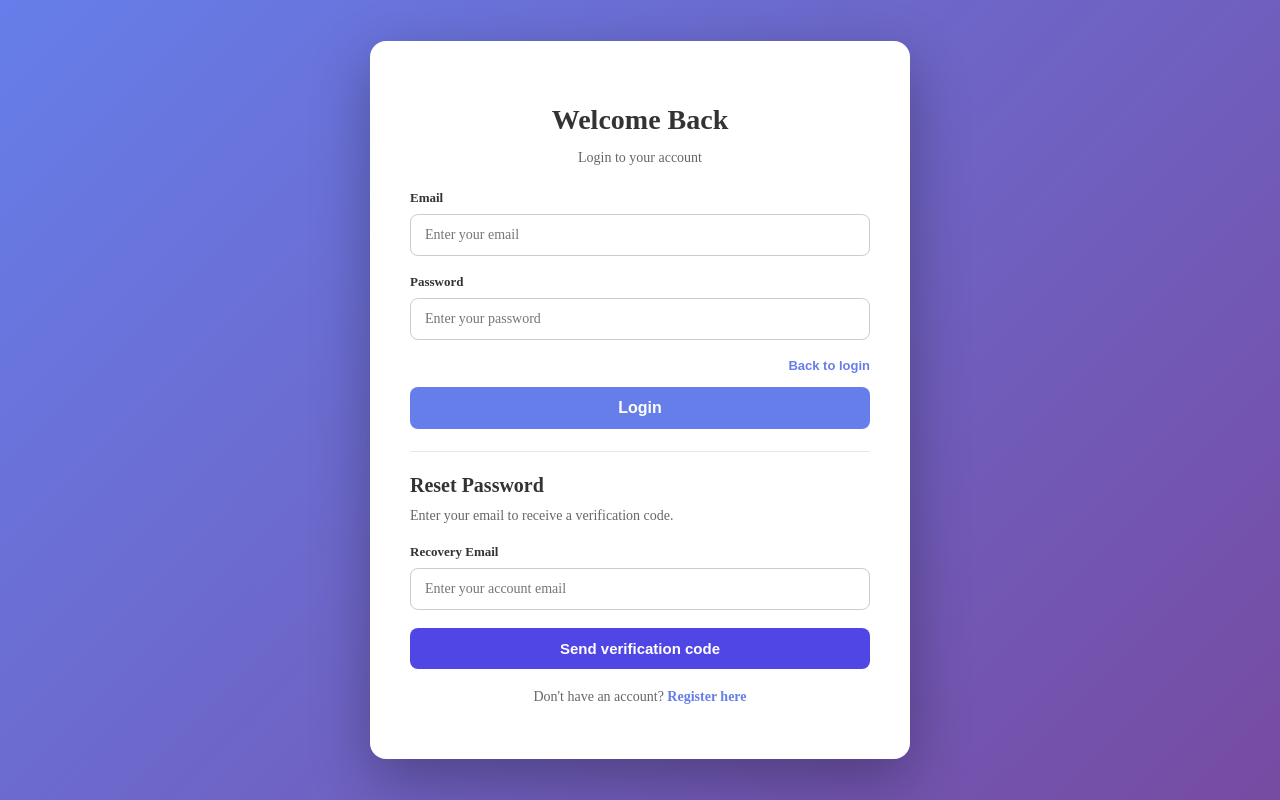
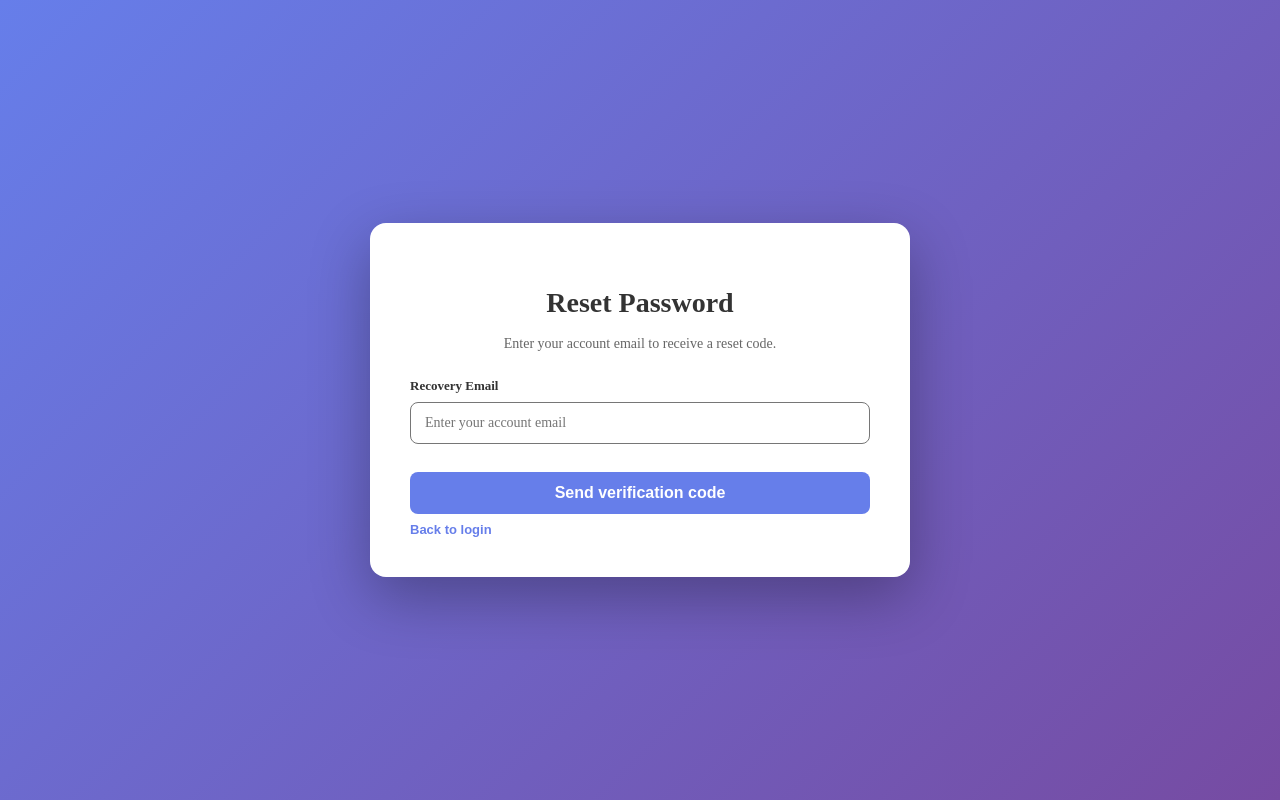
Before and after one commit to patoliyap163-web/Full_Stack_Project, a React (Vite) app: page /login in a window 1280 px wide. Both pictures are taken after a click on the button "Forgot password?". Built offline with nearby package versions, Linux system fonts and the light colour scheme.

Commit message:
polished password change flow and final frontend

```diff
--- a/src/pages/Login.jsx
+++ b/src/pages/Login.jsx
@@ -16,6 +16,7 @@ function Login() {
   });
   const [error, setError] = useState("");
   const [loading, setLoading] = useState(false);
+  const [loginMessage, setLoginMessage] = useState("");
 
   const [showForgotPassword, setShowForgotPassword] = useState(false);
   const [forgotStep, setForgotStep] = useState("request");
@@ -35,31 +36,45 @@ function Login() {
     }
   }, []);
 
-  const resetForgotPasswordState = ({ preserveMessage = false } = {}) => {
+  useEffect(() => {
+    if (!loginMessage) {
+      return undefined;
+    }
+
+    const timer = window.setTimeout(() => {
+      setLoginMessage("");
+    }, 4000);
+
+    return () => window.clearTimeout(timer);
+  }, [loginMessage]);
+
+  const resetForgotPasswordState = () => {
     setForgotStep("request");
     setForgotEmail("");
     setBackendCode("");
     setEnteredCode("");
     setNewPassword("");
     setConfirmPassword("");
-    if (!preserveMessage) {
     setForgotMessage("");
-    }
     setForgotError("");
     setForgotLoading(false);
   };
 
-  const toggleForgotPassword = () => {
-    const nextVisible = !showForgotPassword;
-    setShowForgotPassword(nextVisible);
-
-    if (!nextVisible) {
-      resetForgotPasswordState();
-    } else {
+  const openForgotPassword = () => {
+    setShowForgotPassword(true);
     setForgotEmail(formData.email || "");
+    setForgotStep("request");
     setForgotMessage("");
     setForgotError("");
-    }
+    setBackendCode("");
+    setEnteredCode("");
+    setNewPassword("");
+    setConfirmPassword("");
+  };
+
+  const closeForgotPassword = () => {
+    setShowForgotPassword(false);
+    resetForgotPasswordState();
   };
 
   const handleChange = (e) => {
@@ -78,6 +93,7 @@ function Login() {
 
     setLoading(true);
     setError("");
+    setLoginMessage("");
 
     try {
       const response = await loginUser(formData.email, formData.password);
@@ -98,7 +114,6 @@ function Login() {
       };
 
       window.dispatchEvent(new Event("userChanged"));
-
       setLoading(false);
 
       if (user.role === "admin") {
@@ -134,7 +149,7 @@ function Login() {
 
       setBackendCode(String(resolvedCode));
       setForgotStep("verify");
-      setForgotMessage(response.message || "Verification code sent to your email.");
+      setForgotMessage("Code verified. Check your email for the reset code.");
     } catch (err) {
       setForgotError(err.message || "Failed to send reset code.");
     } finally {
@@ -175,21 +190,20 @@ function Login() {
     setForgotMessage("");
 
     try {
-      const response = await resetPassword(
+      await resetPassword(
         forgotEmail.trim(),
         enteredCode.trim(),
         newPassword
       );
 
-      setForgotMessage(response.message || "Password updated successfully. Please log in.");
-      setShowForgotPassword(false);
-      resetForgotPasswordState({ preserveMessage: true });
+      closeForgotPassword();
       setFormData((prev) => ({
         ...prev,
         email: forgotEmail.trim(),
         password: ""
       }));
       setError("");
+      setLoginMessage("Password changed");
     } catch (err) {
       setForgotError(err.message || "Failed to reset password.");
     } finally {
@@ -199,12 +213,13 @@ function Login() {
 
   return (
     <div style={styles.container}>
+      {!showForgotPassword ? (
         <div style={styles.card}>
           <h2 style={styles.title}>Welcome Back</h2>
           <p style={styles.subtitle}>Login to your account</p>
 
           {error && <p style={styles.error}>{error}</p>}
-        {forgotMessage && !showForgotPassword && <p style={styles.success}>{forgotMessage}</p>}
+          {loginMessage && <p style={styles.success}>{loginMessage}</p>}
 
           <form onSubmit={handleSubmit}>
             <div style={styles.formGroup}>
@@ -236,10 +251,10 @@ function Login() {
             <div style={styles.helperRow}>
               <button
                 type="button"
-              onClick={toggleForgotPassword}
+                onClick={openForgotPassword}
                 style={styles.textButton}
               >
-              {showForgotPassword ? "Back to login" : "Forgot password?"}
+                Forgot password?
               </button>
             </div>
 
@@ -248,17 +263,21 @@ function Login() {
             </button>
           </form>
 
-        {showForgotPassword && (
-          <div style={styles.forgotPanel}>
-            <h3 style={styles.panelTitle}>Reset Password</h3>
-            <p style={styles.panelText}>
+          <p style={styles.registerLink}>
+            Don't have an account? <a href="/register" style={styles.link}>Register here</a>
+          </p>
+        </div>
+      ) : (
+        <div style={styles.card}>
+          <h2 style={styles.title}>Reset Password</h2>
+          <p style={styles.subtitle}>
             {forgotStep === "request"
-                ? "Enter your email to receive a verification code."
-                : "Enter the email code and choose a new password."}
+              ? "Enter your account email to receive a reset code."
+              : "Enter the code from your email and set a new password."}
           </p>
 
           {forgotError && <p style={styles.error}>{forgotError}</p>}
-            {forgotMessage && showForgotPassword && <p style={styles.success}>{forgotMessage}</p>}
+          {forgotMessage && <p style={styles.success}>{forgotMessage}</p>}
 
           {forgotStep === "request" ? (
             <form onSubmit={handleForgotPasswordRequest}>
@@ -267,14 +286,19 @@ function Login() {
                 <input
                   type="email"
                   value={forgotEmail}
-                    onChange={(e) => setForgotEmail(e.target.value)}
+                  onChange={(e) => {
+                    setForgotEmail(e.target.value);
+                    if (forgotError) {
+                      setForgotError("");
+                    }
+                  }}
                   placeholder="Enter your account email"
                   style={styles.input}
                   required
                 />
               </div>
 
-                <button type="submit" style={styles.secondaryButton} disabled={forgotLoading}>
+              <button type="submit" style={styles.button} disabled={forgotLoading}>
                 {forgotLoading ? "Sending code..." : "Send verification code"}
               </button>
             </form>
@@ -285,7 +309,12 @@ function Login() {
                 <input
                   type="text"
                   value={enteredCode}
-                    onChange={(e) => setEnteredCode(e.target.value)}
+                  onChange={(e) => {
+                    setEnteredCode(e.target.value);
+                    if (forgotError) {
+                      setForgotError("");
+                    }
+                  }}
                   placeholder="Enter the code from email"
                   style={styles.input}
                   required
@@ -297,7 +326,12 @@ function Login() {
                 <input
                   type="password"
                   value={newPassword}
-                    onChange={(e) => setNewPassword(e.target.value)}
+                  onChange={(e) => {
+                    setNewPassword(e.target.value);
+                    if (forgotError) {
+                      setForgotError("");
+                    }
+                  }}
                   placeholder="Enter new password"
                   style={styles.input}
                   required
@@ -309,25 +343,35 @@ function Login() {
                 <input
                   type="password"
                   value={confirmPassword}
-                    onChange={(e) => setConfirmPassword(e.target.value)}
+                  onChange={(e) => {
+                    setConfirmPassword(e.target.value);
+                    if (forgotError) {
+                      setForgotError("");
+                    }
+                  }}
                   placeholder="Confirm new password"
                   style={styles.input}
                   required
                 />
               </div>
 
-                <button type="submit" style={styles.secondaryButton} disabled={forgotLoading}>
-                  {forgotLoading ? "Updating password..." : "Reset password"}
+              <button type="submit" style={styles.button} disabled={forgotLoading}>
+                {forgotLoading ? "Updating password..." : "Change password"}
               </button>
             </form>
           )}
+
+          <div style={styles.helperRow}>
+            <button
+              type="button"
+              onClick={closeForgotPassword}
+              style={styles.textButton}
+            >
+              Back to login
+            </button>
+          </div>
         </div>
       )}
-
-        <p style={styles.registerLink}>
-          Don't have an account? <a href="/register" style={styles.link}>Register here</a>
-        </p>
-      </div>
     </div>
   );
 }
@@ -368,7 +412,8 @@ const styles = {
     textAlign: "center",
     color: "#666",
     marginBottom: "24px",
-    fontSize: "14px"
+    fontSize: "14px",
+    lineHeight: "1.5"
   },
   formGroup: {
     marginBottom: "18px",
@@ -410,8 +455,9 @@ const styles = {
   },
   helperRow: {
     display: "flex",
-    justifyContent: "flex-end",
-    marginBottom: "4px"
+    justifyContent: "space-between",
+    alignItems: "center",
+    marginTop: "8px"
   },
   textButton: {
     background: "transparent",
@@ -435,35 +481,6 @@ const styles = {
     fontSize: "16px",
     transition: "all 0.3s ease"
   },
-  secondaryButton: {
-    width: "100%",
-    padding: "12px 16px",
-    backgroundColor: "#4f46e5",
-    color: "white",
-    border: "none",
-    borderRadius: "8px",
-    cursor: "pointer",
-    fontWeight: "600",
-    fontSize: "15px",
-    transition: "all 0.3s ease"
-  },
-  forgotPanel: {
-    marginTop: "22px",
-    paddingTop: "22px",
-    borderTop: "1px solid #e5e7eb"
-  },
-  panelTitle: {
-    margin: "0 0 8px 0",
-    fontSize: "20px",
-    fontWeight: "700",
-    color: "#333"
-  },
-  panelText: {
-    margin: "0 0 18px 0",
-    color: "#666",
-    fontSize: "14px",
-    lineHeight: "1.5"
-  },
   registerLink: {
     textAlign: "center",
     marginTop: "20px",
```
Lines whose indentation alone changed are shown as unchanged.
